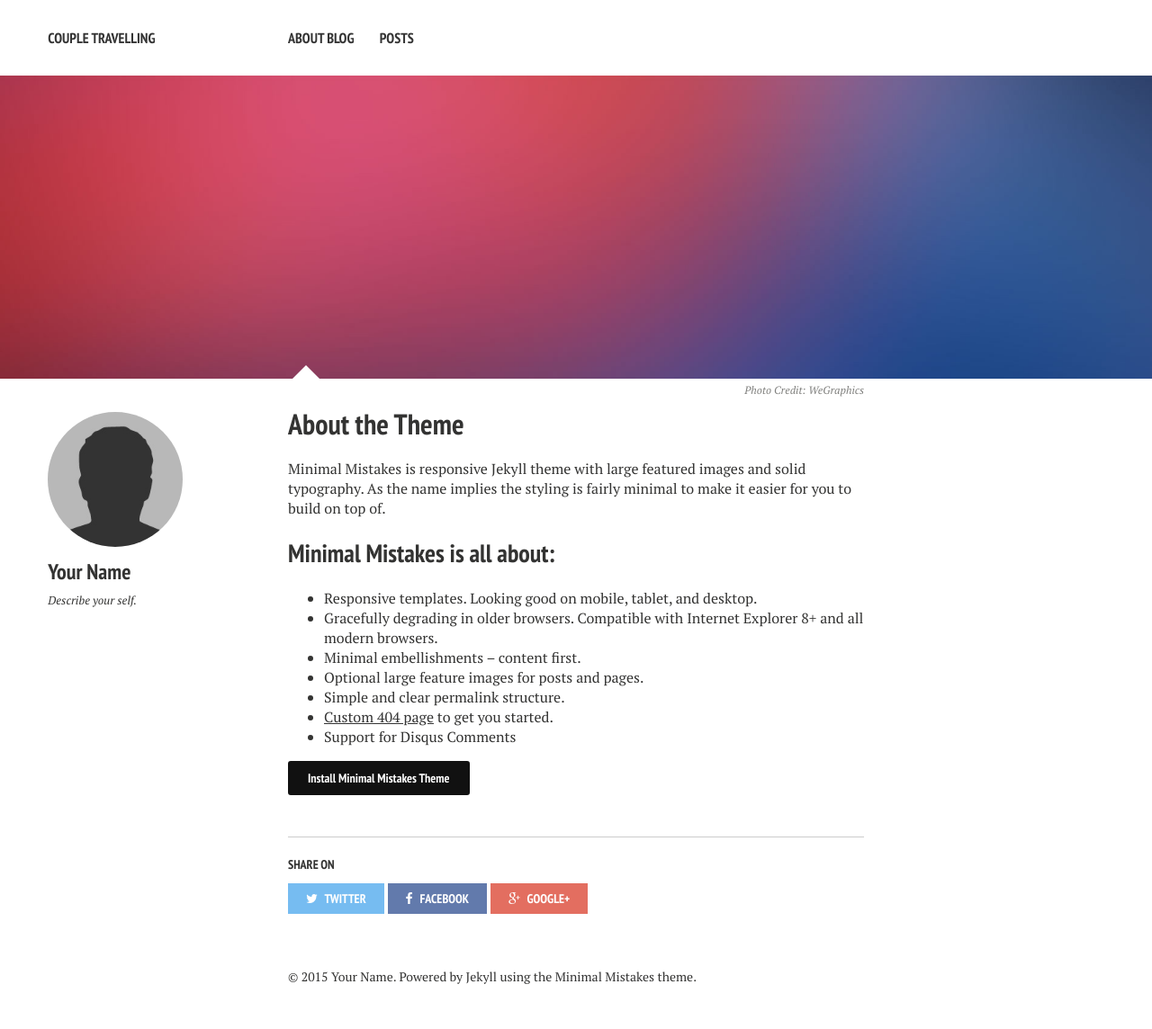
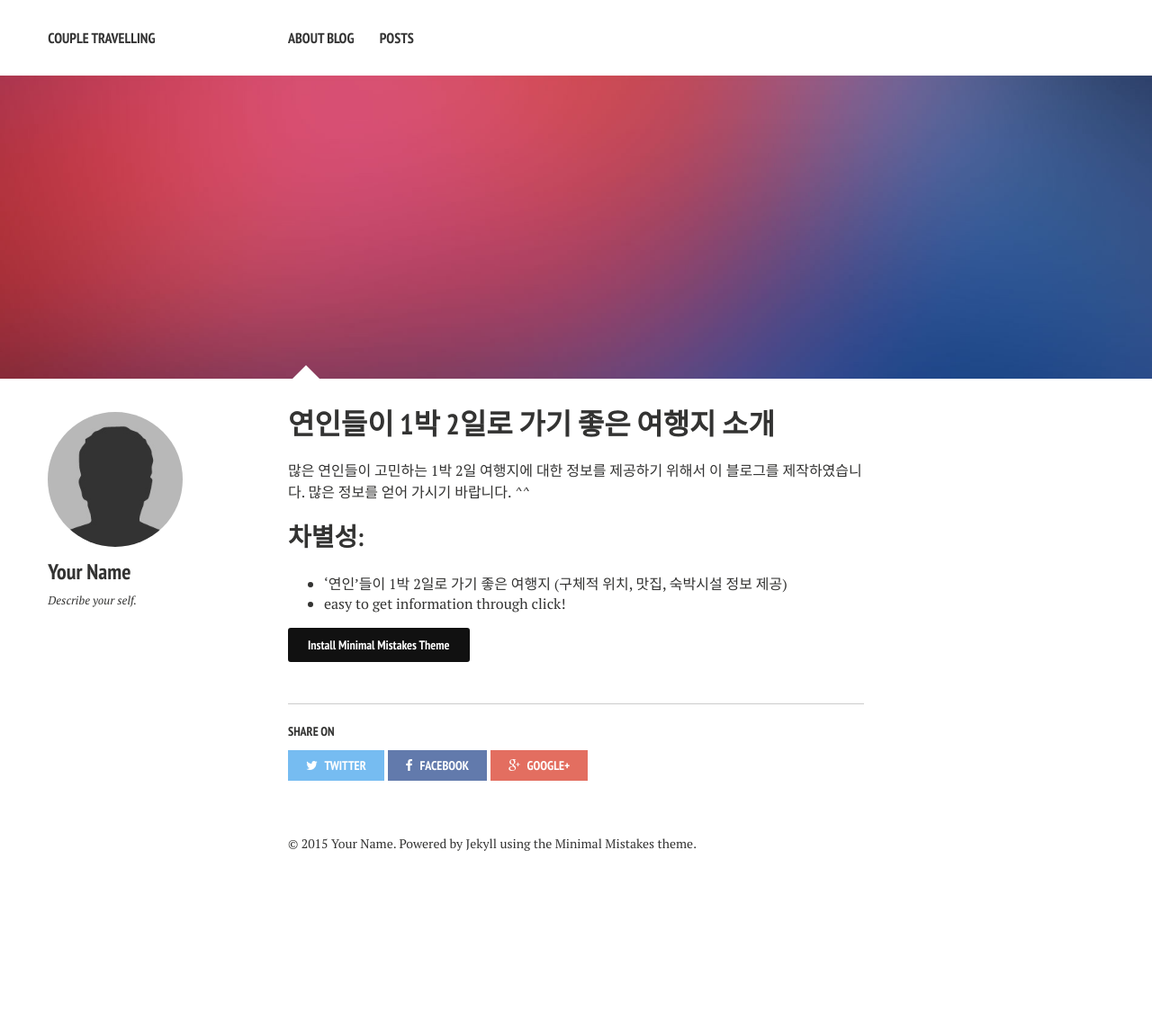
Before and after one commit to shinojin/shinojin.github.com, a Jekyll site: the page built from about/index.md, in a window 1280 px wide. Shown: the whole page at 90% size. Built offline with Jekyll 4.4.1, drawn with Linux system fonts in a browser that asks for light colours; nearby versions of some CDN libraries; after the commit the page ends 996 px from its top, so only the background shows below that.

Commit message:
Update index.md

```diff
--- a/about/index.md
+++ b/about/index.md
@@ -1,25 +1,18 @@
 ---
 layout: page
-title: About the Theme
+title: 연인들이 1박 2일로 가기 좋은 여행지 소개
 tags: [about, Jekyll, theme, responsive]
 modified: 2014-08-08T20:53:07.573882-04:00
 comments: true
 image:
   feature: sample-image-2.jpg
-  credit: WeGraphics
-  creditlink: http://wegraphics.net/downloads/free-ultimate-blurred-background-pack/
 ---
 
-Minimal Mistakes is responsive Jekyll theme with large featured images and solid typography. As the name implies the styling is fairly minimal to make it easier for you to build on top of.
+많은 연인들이 고민하는 1박 2일 여행지에 대한 정보를 제공하기 위해서 이 블로그를 제작하였습니다. 많은 정보를 얻어 가시기 바랍니다. *^^*
 
-## Minimal Mistakes is all about:
+## 차별성:
 
-* Responsive templates. Looking good on mobile, tablet, and desktop.
-* Gracefully degrading in older browsers. Compatible with Internet Explorer 8+ and all modern browsers.
-* Minimal embellishments -- content first.
-* Optional large feature images for posts and pages.
-* Simple and clear permalink structure.
-* [Custom 404 page](http://mmistakes.github.io/minimal-mistakes/404.html) to get you started.
-* Support for Disqus Comments
+* ‘연인’들이 1박 2일로 가기 좋은 여행지 (구체적 위치, 맛집, 숙박시설 정보 제공)
+* easy to get information through click!
 
 <a markdown="0" href="{{ site.url }}/theme-setup" class="btn">Install Minimal Mistakes Theme</a>
```
